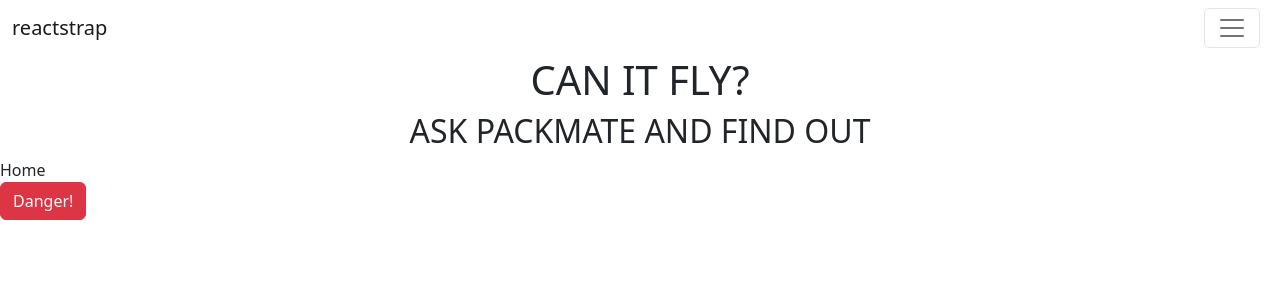
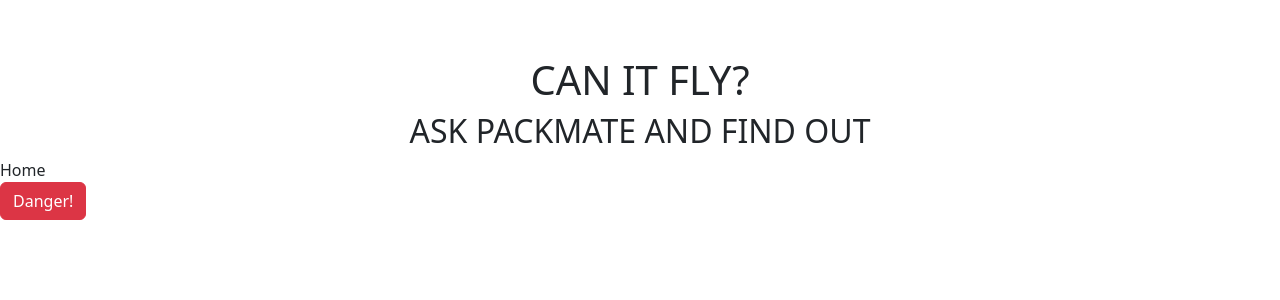
Before and after one commit to peicasey/TAMUHack23, a React (Create React App) app: page / in a window 1280 px wide. Shown: the top 300 px of the page. Built offline with nearby package versions, Linux system fonts and the light colour scheme.

Commit message:
pls i just want diff favicon

```diff
--- a/public/index.html
+++ b/public/index.html
@@ -2,7 +2,7 @@
 <html lang="en">
   <head>
     <meta charset="utf-8" />
-    <link rel="icon" href="%PUBLIC_URL%/favicon.ico" />
+    <link rel="icon" href="%PUBLIC_URL%/will.ico" />
     <meta name="viewport" content="width=device-width, initial-scale=1" />
     <meta name="theme-color" content="#404040" />
     <meta
--- a/src/App.css
+++ b/src/App.css
@@ -2,14 +2,14 @@
     color:#ffffff;
     background-color:#404040
 }
-
+/*
 nav {
     display: flex;
     justify-content: space-between;
     padding: 16px 36px;
-    color: #000;
+    color: rgb(255, 255, 255);
     box-shadow: 0px 2px 5px 0px rgba(168, 168, 168, 0.75);
-}
+} */
 
 .logo {
     font-size: 18px;
--- a/src/App.js
+++ b/src/App.js
@@ -10,7 +10,7 @@
 function App() {
 
   return (
-    <div className="app">
+    <div className="app" dark>
       <NavComponent />
       <div className="flex flex-col items-center mt-16">
         <h1 className="text-4xl text-center">
--- a/src/components/NavComponent.js
+++ b/src/components/NavComponent.js
@@ -16,7 +16,7 @@
 
   return (
     <div>
-      <Navbar color="faded" light>
+      <Navbar color="faded" dark>
         <NavbarBrand href="/" className="me-auto">
           reactstrap
         </NavbarBrand>
```
Also changed, not shown: src/assets/Packmate.png (added), 1 other file (tests, documents, lock files or other folders).
